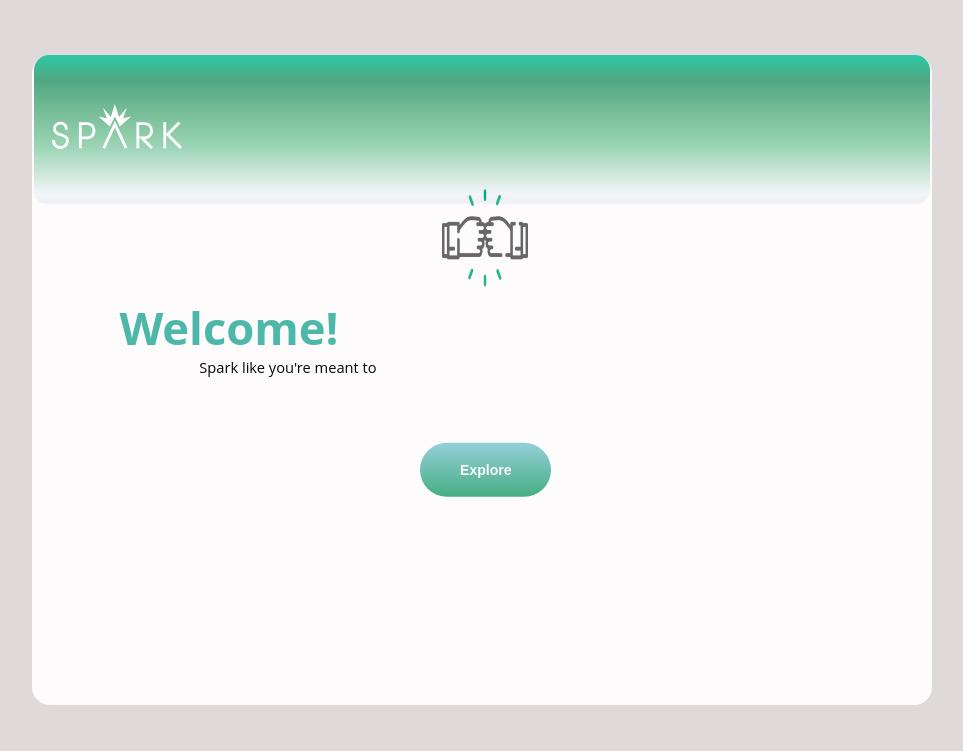
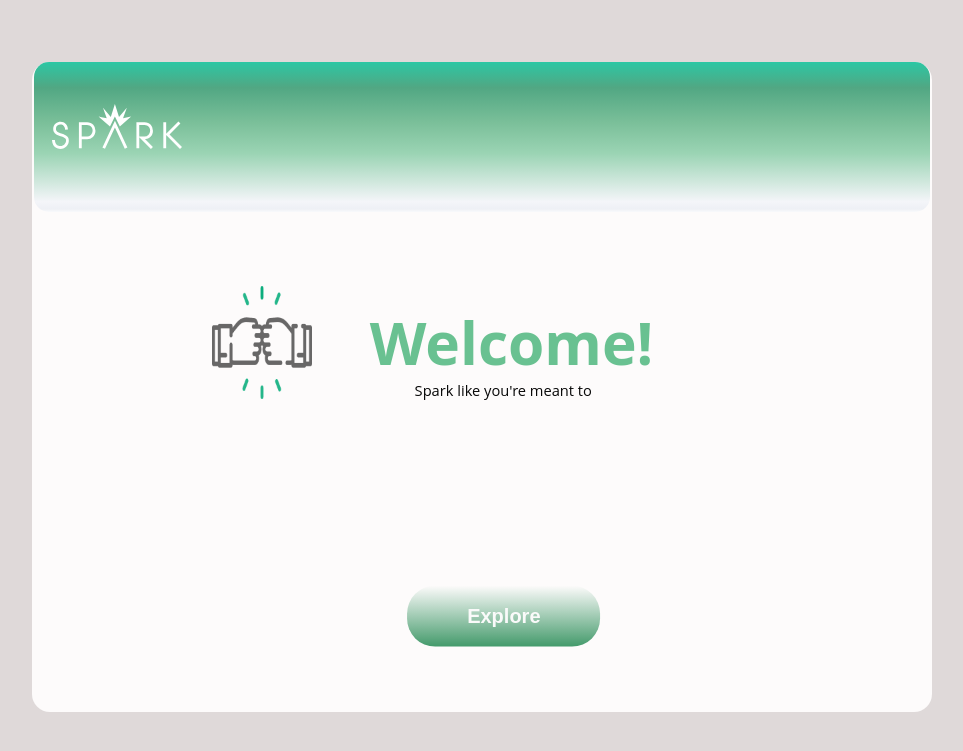
Before and after one commit to tobbhie/sparklogin, a PHP site: page /dashboard.php in a window 1280 px wide. Shown: the top 751 px of the page, without its empty margins (155-1118 px from the left). Run offline with PHP 8.4, Linux system fonts and the light colour scheme.

Commit message:
Update welcome-page.css
reverting

```diff
--- a/welcome-page.css
+++ b/welcome-page.css
@@ -408,34 +408,32 @@ body {
 	margin-right: auto;
 }
 .woop {
-    margin-top: 15px;
+    width: 12px;
+    margin-top: 30px;
     position: absolute;
-    left: 21%;
-    top: 39%;
-    transform: translate(-41%, -50%);
-    color: #4DB8A9;
-    font-size: 34pt;
+    left: 41%;
+    top: 34%;
+    color: #69c191;
+    font-size: 44pt;
 }
 
 .woop2 {
-    width: 10px;
-    margin-top: 15px;
+    width: 12px;
+    margin-top: 30px;
     position: absolute;
-    left: 28%;
-    top: 44%;
-    transform: translate(-41%, -50%);
+    left: 44.5%;
+    top: 43.8%;
     color: rgb(8, 8, 8);
     white-space: nowrap;
     font-size: 11pt;
 }
 
 .fist {
-    width: 86px;
+    width: 100px;
     margin-top: 30px;
     position: absolute;
-    left: 50%;
-    top: 26%;
-    transform: translate(-50%, -50%);
+    left: 28.7%;
+    top: 32%;
 }
 
 .logo {
@@ -457,7 +455,7 @@ body {
 }
 
 .button {
-    background-image: linear-gradient(to bottom, rgb(147, 208, 218), rgb(71, 173, 130));
+	background-image: linear-gradient(to bottom, rgb(253, 251, 251), #389462f0);
 	-webkit-border-radius: 28;
 	-moz-border-radius: 28;
 	border-radius: 28px;
@@ -466,18 +464,17 @@ body {
 	border: 2px;
 	font-family: Arial;
 	color: #fafafa;
-    font-size: 14px;
+	font-size: 20px;
 	font-weight: bold;
 	padding: 19px;
 	text-decoration: none;
 	text-align: center;
 	display: inline-block;
 	left: 40%;
-    top: 38%;
-    transform: translate(0%, 820%);
-    padding-left: 40px;
-    padding-right: 40px;
-    margin-left: 18px;
+	top: 39%;
+	transform: translate(14%, 960%);
+	padding-left: 60px;
+	padding-right: 60px;
 }
 
 @media (max-width: 500px) {
```
Lines whose indentation alone changed are shown as unchanged.
